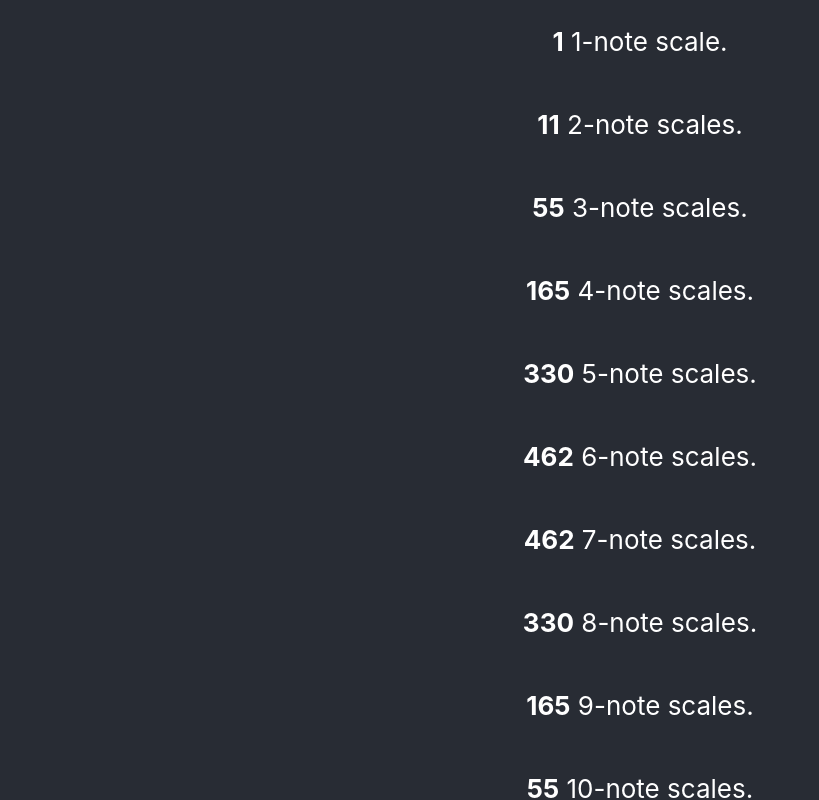
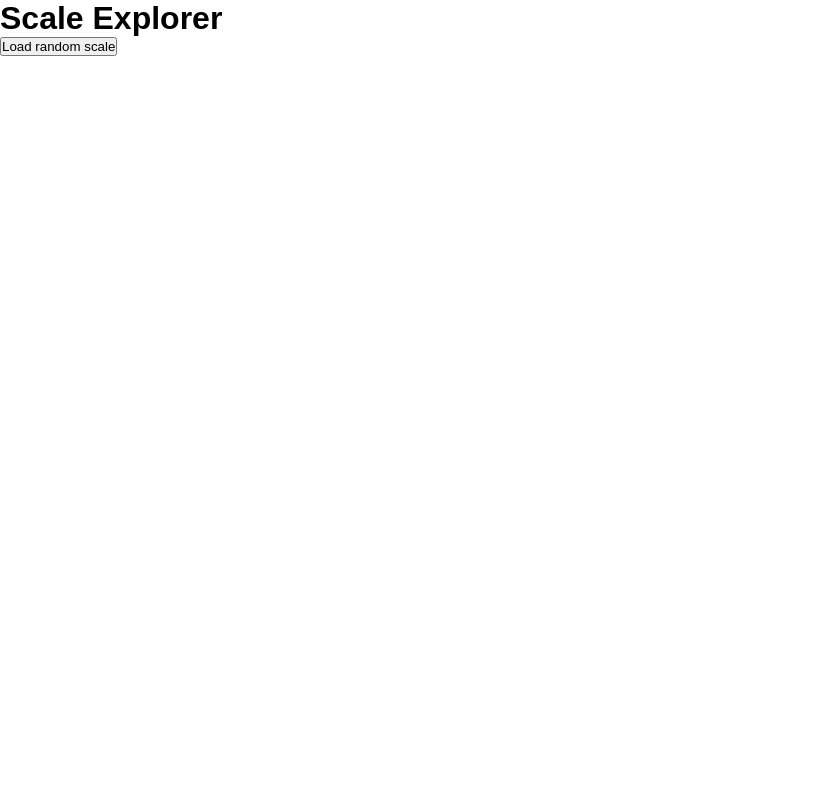
Before and after one commit to apogosyan/scale-explorer, a React (Create React App) app: page / in a window 1280 px wide. Shown: the top 800 px of the page, without its empty margins (0-819 px from the left). Built offline with nearby package versions, Linux system fonts and the light colour scheme.

Commit message:
Move files around

```diff
--- a/src/App.css
+++ /dev/null
@@ -1,14 +0,0 @@
-.App {
-  text-align: center;
-}
-
-.App-header {
-  background-color: #282c34;
-  min-height: 100vh;
-  display: flex;
-  flex-direction: column;
-  align-items: center;
-  justify-content: center;
-  font-size: calc(10px + 2vmin);
-  color: white;
-}
--- a/src/App.tsx
+++ b/src/App.tsx
@@ -1,19 +1,11 @@
-import './App.css';
-import {scalesOfSize} from "./theory";
+import Layout from "./components/Layout";
+import Explorer from "./components/Explorer";
 
 function App() {
-  const sizes = [...Array(12).keys()].map((i) => i + 1);
   return (
-    <div className="App">
-      <header className="App-header">
-        {
-          sizes.map(size => (
-          <p>
-           <strong>{scalesOfSize(size).length}</strong> {size}-note {size > 1 ? "scales" : "scale"}.
-          </p>))
-        }
-      </header>
-    </div>
+    <Layout>
+      <Explorer />
+    </Layout>
   );
 }
 
--- /dev/null
+++ b/src/components/Explorer/index.module.css
@@ -0,0 +1,3 @@
+.explorer {
+  display: grid;
+}
--- /dev/null
+++ b/src/components/Explorer/index.tsx
@@ -0,0 +1,12 @@
+import ScalePicker from "../ScalePicker";
+import styles from "./index.module.css";
+
+const Explorer = () => {
+  return (
+    <div className={styles.explorer}>
+      <ScalePicker />
+    </div>
+  );
+};
+
+export default Explorer;
--- /dev/null
+++ b/src/components/Layout/index.module.css
@@ -0,0 +1,5 @@
+.root {
+  margin: 0 auto;
+  background: #fff;
+  min-height: 100vh;
+}
--- /dev/null
+++ b/src/components/Layout/index.tsx
@@ -0,0 +1,19 @@
+import * as React from "react";
+import styles from "./index.module.css";
+
+type LayoutProps = {
+  children: React.ReactChild;
+};
+
+const Layout = ({ children }: LayoutProps) => {
+  return (
+    <div className={styles.root}>
+      <header>
+        <h1>Scale Explorer</h1>
+      </header>
+      {children}
+    </div>
+  );
+};
+
+export default Layout;
--- /dev/null
+++ b/src/components/ScalePicker/index.tsx
@@ -0,0 +1,9 @@
+const ScalePicker = () => {
+  return (
+    <div>
+      <button>Load random scale</button>
+    </div>
+  );
+};
+
+export default ScalePicker;
--- a/src/index.css
+++ b/src/index.css
@@ -1,13 +1,20 @@
-body {
-  margin: 0;
-  font-family: -apple-system, BlinkMacSystemFont, 'Segoe UI', 'Roboto', 'Oxygen',
-    'Ubuntu', 'Cantarell', 'Fira Sans', 'Droid Sans', 'Helvetica Neue',
-    sans-serif;
+html {
+  height: 100%;
+  font-family: sans-serif;
   -webkit-font-smoothing: antialiased;
   -moz-osx-font-smoothing: grayscale;
+  font-size: 16px;
+  box-sizing: border-box;
 }
 
-code {
-  font-family: source-code-pro, Menlo, Monaco, Consolas, 'Courier New',
-    monospace;
+*,
+*:before,
+*:after {
+  box-sizing: inherit;
+  margin: 0;
+  padding: 0;
 }
+
+body {
+  min-height: 100%;
+}
--- a/src/theory.ts
+++ b/src/theory/theory.ts
@@ -1,4 +1,4 @@
-import { kCombinations } from "./utils";
+import { kCombinations } from "./helpers";
 
 /**
  * Represents a basic unit of a scale. Named 1 to 12 since there are
```
Also changed, not shown: public/index.html (+4 -4 lines), src/theory/helpers.ts (renamed from src/utils.ts).
